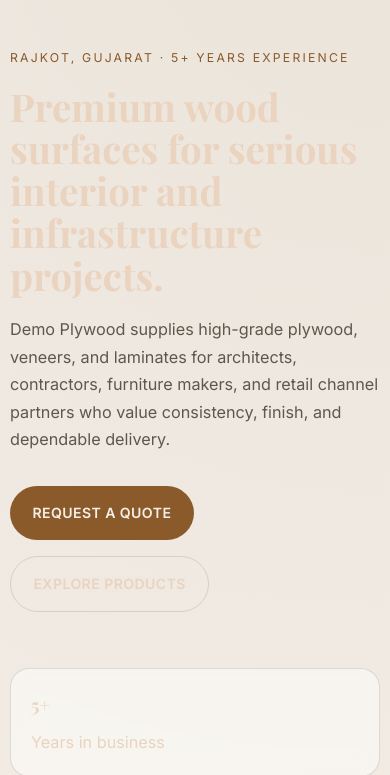
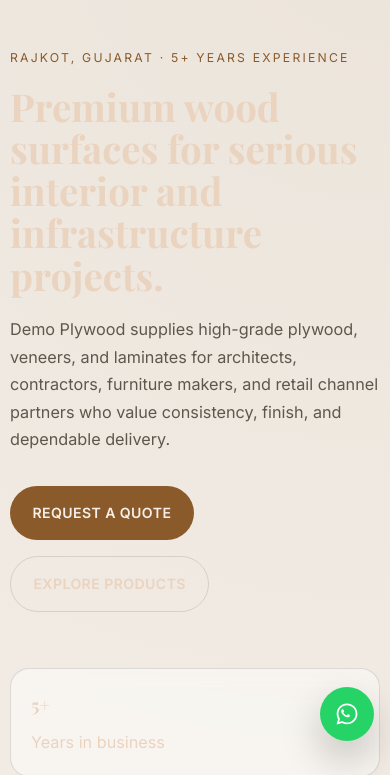
Before and after one commit to MohitSolanki2109/demoplywood, a plain HTML site: page index.html in a window 390 px wide. Shown: the part 87-862 px from the top of the page. Drawn offline with nearby package versions, Linux system fonts and the light colour scheme.

Commit message:
style of wp button

```diff
--- a/style.css
+++ b/style.css
@@ -200,7 +200,47 @@
 .section-dark .info-panel p {
   color: rgba(245, 239, 232, 0.8);
 }
+.whatsapp-float {
+    position: fixed;
+    right: 22px;
+    bottom: 22px;
+    width: 58px;
+    height: 58px;
+    border-radius: 50%;
+    background: #25D366;
+    color: #ffffff;
+    display: flex;
+    align-items: center;
+    justify-content: center;
+    box-shadow: 0 18px 40px rgba(0, 0, 0, 0.22);
+    z-index: 9999;
+    transition: transform 0.25s ease, box-shadow 0.25s ease, background 0.25s ease;
+  }
 
+  .whatsapp-float svg {
+    width: 28px;
+    height: 28px;
+  }
+
+  .whatsapp-float:hover {
+    transform: translateY(-4px) scale(1.04);
+    box-shadow: 0 24px 50px rgba(0, 0, 0, 0.28);
+    background: #1fba57;
+  }
+
+  @media (max-width: 768px) {
+    .whatsapp-float {
+      right: 16px;
+      bottom: 16px;
+      width: 54px;
+      height: 54px;
+    }
+
+    .whatsapp-float svg {
+      width: 26px;
+      height: 26px;
+    }
+  }
 .site-header {
   position: sticky;
   top: 0;
```
